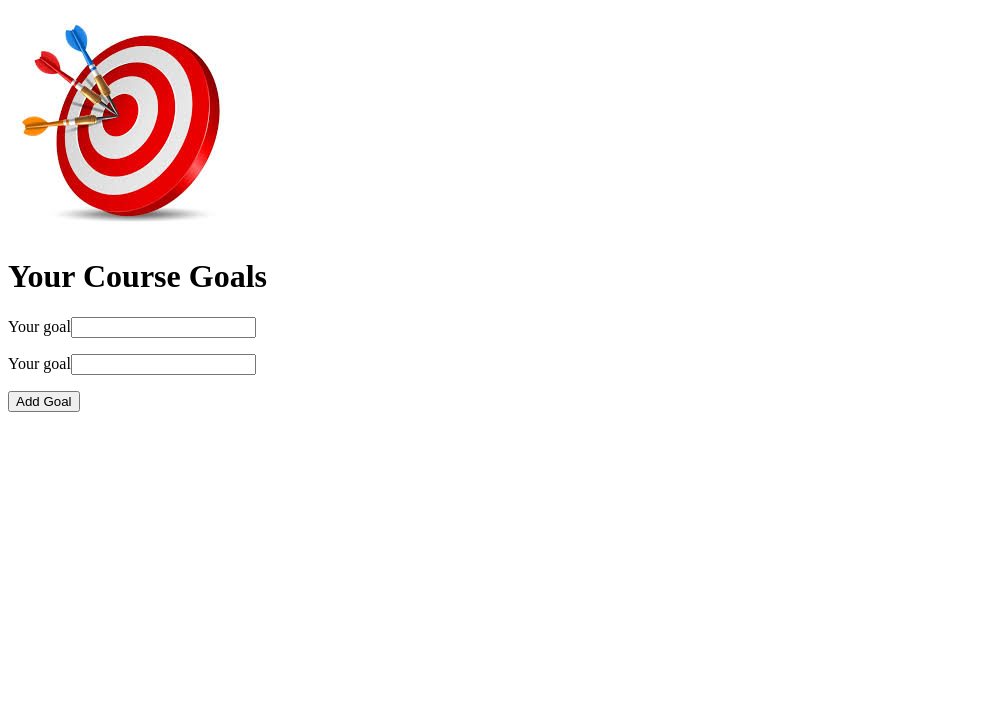
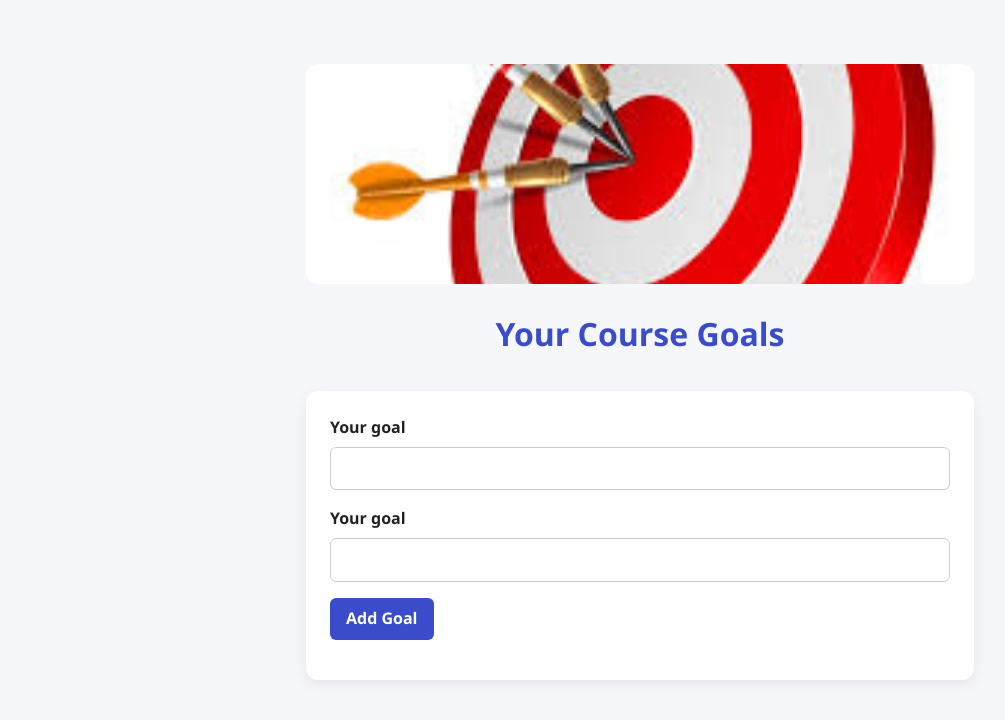
Before and after one commit to sagarmj94/ReactWithTS, a React app: page / in a window 1280 px wide. Shown: the top 720 px of the page, without its empty margins (0-1005 px from the left). Built offline with nearby package versions, Linux system fonts and the light colour scheme; the HTML template or start-up script is replaced by a standard one.

Commit message:
added design

```diff
--- a/src/App.css
+++ b/src/App.css
@@ -0,0 +1,92 @@
+main {
+  max-width: 700px;
+  margin: 3rem auto;
+  padding: 1rem;
+}
+
+/* HEADER */
+header {
+  text-align: center;
+  margin-bottom: 2rem;
+}
+
+header img {
+  width: 100%;
+  max-height: 220px;
+  object-fit: cover;
+  border-radius: 12px;
+  margin-bottom: 1rem;
+}
+
+header h1 {
+  font-size: 2rem;
+  color: #3b4cca;
+}
+
+/* FORM */
+form {
+  background: white;
+  padding: 1.5rem;
+  border-radius: 12px;
+  box-shadow: 0 4px 14px rgba(0, 0, 0, 0.08);
+  margin-bottom: 2rem;
+}
+
+form p {
+  margin-bottom: 1rem;
+}
+
+label {
+  display: block;
+  margin-bottom: 0.4rem;
+  font-weight: 600;
+}
+
+form button {
+  background-color: #3b4cca;
+  color: white;
+  font-weight: bold;
+}
+
+form button:hover {
+  background-color: #2e3da8;
+}
+
+/* GOAL LIST */
+ul {
+  display: flex;
+  flex-direction: column;
+  gap: 1rem;
+}
+
+/* GOAL ITEM */
+article {
+  background: white;
+  padding: 1.2rem;
+  border-radius: 10px;
+  display: flex;
+  justify-content: space-between;
+  align-items: start;
+  box-shadow: 0 4px 14px rgba(0, 0, 0, 0.06);
+}
+
+article h2 {
+  margin-bottom: 0.5rem;
+  color: #222;
+}
+
+article p {
+  color: #555;
+  font-size: 0.95rem;
+}
+
+/* Delete button */
+article button {
+  background-color: #e53935;
+  color: white;
+  height: fit-content;
+}
+
+article button:hover {
+  background-color: #c62828;
+}
--- a/src/index.css
+++ b/src/index.css
@@ -0,0 +1,46 @@
+/* Reset */
+* {
+  margin: 0;
+  padding: 0;
+  box-sizing: border-box;
+}
+
+/* Base typography */
+html {
+  font-family: "Segoe UI", Tahoma, Geneva, Verdana, sans-serif;
+}
+
+body {
+  background-color: #f5f7fb;
+  color: #222;
+  line-height: 1.6;
+}
+
+/* Remove list styles */
+ul {
+  list-style: none;
+  padding: 0;
+}
+
+/* Buttons global */
+button {
+  font: inherit;
+  cursor: pointer;
+  border-radius: 6px;
+  border: none;
+  padding: 0.5rem 1rem;
+  transition: all 0.2s ease;
+}
+
+button:hover {
+  opacity: 0.9;
+}
+
+/* Inputs global */
+input {
+  font: inherit;
+  padding: 0.5rem;
+  border-radius: 6px;
+  border: 1px solid #ccc;
+  width: 100%;
+}
```
